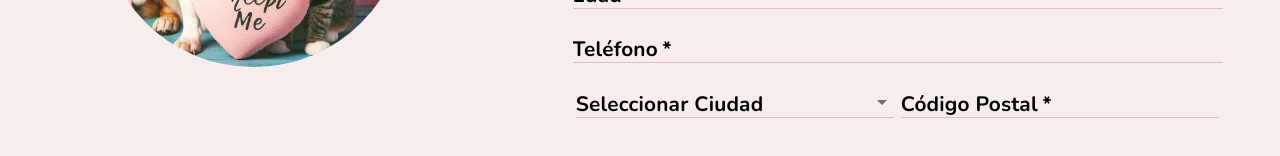
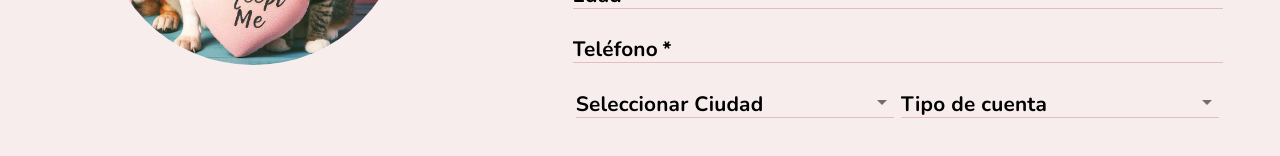
Before and after one commit to Daniel-Iniguez/AdoptaPatas-FrontEnd, a React (Vite) app: page /sign-up in a window 1280 px wide. Shown: the part 558-714 px from the top of the page. Built offline with nearby package versions, Linux system fonts and the light colour scheme.

Commit message:
Registro y Login con Axios

```diff
--- a/src/_auth/forms/SignInForm/SignInForm.jsx
+++ b/src/_auth/forms/SignInForm/SignInForm.jsx
@@ -9,6 +9,7 @@ import { colors } from '../../../assets/MUI/Colors';
 import { TextFieldStyle } from '../TextFieldStyles';
 import { useContext } from 'react';
 import { UserContext } from '../../context/UserContext';
+import axios from 'axios';
 
 
 function SignInForm({ setIsLogin }) {
@@ -28,11 +29,14 @@ function SignInForm({ setIsLogin }) {
   const [error, setError] = useState('');
 
 
-  const handleUserNameChange = (e) => {
+  const handleUserNameChange = async (e) => {
+    try {
       const userNameValue = e.target.value;
       console.log(userNameValue);
-    const usersData = JSON.parse(localStorage.getItem('users')) || [];
-    const user = usersData.find(u => (u.userName === userNameValue || u.email === userNameValue));
+      const response = await axios.get("http://localhost:8080/api/v1/users");
+      const users = response.data;
+      //const usersData = JSON.parse(localStorage.getItem('users')) || [];
+      const user = users.find(u => (u.username === userNameValue || u.email === userNameValue));
       if (user) {
         console.log('Usuario Registrado:');
         console.log(user);
@@ -42,6 +46,11 @@ function SignInForm({ setIsLogin }) {
       }
       setUserName(userNameValue);
       setEmail(userNameValue);
+
+    } catch (error) {
+      console.log(error);
+    }
+
   };
 
   const handlePasswordChange = (e) => {
@@ -53,11 +62,14 @@ function SignInForm({ setIsLogin }) {
 
   const { setUsuario } = useContext(UserContext);
 
-  const handleLogin = (e) => {
+  const handleLogin = async (e) => {
+    try {
       e.preventDefault();
       // Validar los datos aquí (comparar con datos en local storage)
-    const usersData = JSON.parse(localStorage.getItem('users')) || [];
-    const user = usersData.find(u => (u.userName === userName || u.email === email) && u.password === password);
+      //const usersData = JSON.parse(localStorage.getItem('users')) || [];
+      const response = await axios.get("http://localhost:8080/api/v1/users");
+      const users = response.data;
+      const user = users.find(u => (u.username === userName || u.email === email) && u.password === password);
       if (user) {
         console.log('Correcto');
         console.log(user);
@@ -75,6 +87,9 @@ function SignInForm({ setIsLogin }) {
         console.log('Incorrecto');
         setIsValidUser(false);
         setError('Usuario o contraseña incorrectos');
+      }
+    } catch (error) {
+      console.log(error);
     }
 
   };
--- a/src/_auth/forms/SignUpForm/RegisterPost.js
+++ b/src/_auth/forms/SignUpForm/RegisterPost.js
@@ -1,3 +1,4 @@
+import axios from "axios";
 
 /**
  *  Función para regitrar a un usuario en el localstorage
@@ -11,8 +12,32 @@
  * @param {place} city
  * @param {postalCode} postalCode
  */
-export const RegisterPost = (name, lastName, userName, email, password, age, phoneNumber, place, postalCode) => {
+export const RegisterPost = (name, lastName, userName, email, password, age, phoneNumber, place, role, userType) => {
 
+  // ========== Peticion POST usando api axios ================
+  const url = "http://localhost:8080/api/v1/users";
+  const postUsingAxios = async (url) => {
+    const user = {
+      firstName: name,
+      lastName: lastName,
+      username: userName,
+      age: age,
+      email: email,
+      phone: phoneNumber,
+      password: password,
+      city: place,
+      state: "México",
+      role: "Adopter",
+      userType: userType
+    }
+
+    const response = await axios.post(url, user);
+    console.log("POST Axios", response.data);
+  }
+  postUsingAxios(url);
+
+
+// ===== LOCAL STORAGE ========
   const userData = {
     name,
     lastName,
@@ -21,7 +46,7 @@ export const RegisterPost = (name, lastName, userName, email, password, age, pho
     password,
     age,
     phoneNumber,
-        postalCode,
+    userType,
     place,
   };
 
--- a/src/_auth/forms/SignUpForm/SignUpForm.jsx
+++ b/src/_auth/forms/SignUpForm/SignUpForm.jsx
@@ -8,19 +8,40 @@ import '../SignUpForm/SignUp.css'
 import { colors } from '../../../assets/MUI/Colors';
 import { TextFieldStyle } from '../TextFieldStyles';
 import { RegisterPost } from './RegisterPost';
+import axios from 'axios';
 
 
 function SignUpForm() {
+
+  /* // ========= Peticion Get usando api Axios =================
+  const url = "http://localhost:8080/api/v1/users";
+  const getUsersUsingAxios = async (url) => {
+    try {
+      const user = await axios.get(url);
+      console.log("GET Axios", user.data);
+
+    } catch (error) {
+      console.log(error);
+    }
+  } */
+
+
   const navigate = useNavigate(); //Inicio el historial
 
   //Use state para ver u ocultar la contraseña
   const [showPassword, setShowPassword] = useState(false);
   const handleClickShowPassword = () => setShowPassword((show) => !show);
 
-  //Objeto de las opciones de lugares de México
+  //Objeto de las opciones de lugares de México y tipos de usuario
   const flatProps = {
     options: placeMx.map((option) => option.place),
+
   };
+  const flatProps2 = {
+    options: usersType.map((option) => option.type),
+
+  };
+
 
   // valores y validaciones de los inputs
   const [name, setName] = useState(''); // Valor
@@ -39,10 +60,12 @@ function SignUpForm() {
   const [isValidAge, setIsValidAge] = useState(true);
   const [phoneNumber, setPhoneNumber] = useState('');
   const [isValidPhoneNumber, setIsValidPhoneNumber] = useState(true);
-  const [postalCode, setPostalCode] = useState('');
-  const [isValidPostalCode, setIsValidPostalCode] = useState(true);
+  /* const [postalCode, setPostalCode] = useState('');
+  const [isValidPostalCode, setIsValidPostalCode] = useState(true); */
   const [place, setPlace] = useState('');
   const [isValidPlace, setIsValidPlace] = useState(true);
+  const [userType, setUserType] = useState('Individual');
+  const [isValidUserType, setIsValidUserType] = useState(true);
 
   //Validacion si ya existe un usuario y correo electronico
   const [existUser, setExistUser] = useState(false);
@@ -75,30 +98,41 @@ function SignUpForm() {
     console.log("handleLastNameChange called");
 
   };
-  const handleUserNameChange = (e) => {
+  const handleUserNameChange = async (e) => {
+
+    try {
       const userNameValue = e.target.value;
       console.log(userNameValue);
-    const users = JSON.parse(localStorage.getItem('users')) || [];
-    const existUser = users.find(u => (u.userName === userNameValue));
+      const response = await axios.get("http://localhost:8080/api/v1/users");
+      const users = response.data
+      console.log("GET Axios", users.data);
+      //const users = JSON.parse(localStorage.getItem('users')) || [];
+      const existUser = users.find(u => (u.username === userNameValue));
       const regeName = /^[a-zA-Z0-9_-]+(?:\.[a-zA-Z0-9_-]+)*$/;
-    if (userNameValue.length < 2 || userNameValue.length > 50 || !userNameValue.match(regeName)) {
+      if (userNameValue.length < 3 || userNameValue.length > 50 || !userNameValue.match(regeName)) {
         setIsValidUserName(false);
       } else {
-      if(existUser){
+        if (existUser) {
           setExistUser(true);
-      }else{
+        } else {
           setExistUser(false);
           setIsValidUserName(true);
         }
       }
       setUserName(userNameValue);
       console.log("handleUserNameChange called");
-
+    } catch (error) {
+      console.log(error);
+    }
   };
-  const handleEmailChange = (e) => {
+  const handleEmailChange = async (e) => {
+    try {
       const userEmail = e.target.value;
       console.log(userEmail);
-    const users = JSON.parse(localStorage.getItem('users')) || [];
+      const response = await axios.get("http://localhost:8080/api/v1/users");
+      const users = response.data
+      console.log("GET Axios", users.data);
+      //const users = JSON.parse(localStorage.getItem('users')) || [];
       const existEmail = users.find(u => (u.email === userEmail));
       const regeName = /^[a-zA-Z0-9._-]+@[a-zA-Z0-9.-]+\.[a-zA-Z]{2,4}$/;
       if (userEmail.length < 1 || userEmail.length > 50 || !userEmail.match(regeName)) {
@@ -106,14 +140,16 @@ function SignUpForm() {
       } else {
         if (existEmail) {
           setExistEmail(true);
-      }else{
+        } else {
           setExistEmail(false)
           setIsValidEmail(true);
         }
       }
       setEmail(userEmail);
       console.log("handleEmailChange called");
-
+    } catch (error) {
+      console.log(error);
+    }
   };
   const handlePasswordChange = (e) => {
     const userPassword = e.target.value;
@@ -160,7 +196,7 @@ function SignUpForm() {
     setPhoneNumber(userPhoneNumber);
     console.log("handlePhoneNumberChange called");
   };
-  const handlePostalCodeChange = (e) => {
+  /* const handlePostalCodeChange = (e) => {
     const userPostalCode = e.target.value;
     console.log(userPostalCode);
     if (userPostalCode.length < 5 || userPostalCode.length > 10) {
@@ -170,7 +206,7 @@ function SignUpForm() {
     }
     setPostalCode(userPostalCode);
     console.log("handlePostalCodeChange called");
-  };
+  }; */
   const handlePlaceChange = (e) => {
     const userPlace = e.target.value;
     console.log(userPlace);
@@ -178,9 +214,20 @@ function SignUpForm() {
       setIsValidPlace(false);
     } else {
       setIsValidPlace(true);
+      setPlace(userPlace);
     }
-    setPlace(userPlace);
     console.log("handlePlaceChange called");
+  };
+  const handleUserTypeChange = (e) => {
+    const userType = e.target.value;
+    console.log(userType);
+    if (userType == '') {
+      setIsValidUserType(false);
+    } else {
+      setIsValidUserType(true);
+    }
+    setUserType(userType);
+    console.log("handleUserTypeChange called");
   };
 
 
@@ -196,11 +243,11 @@ function SignUpForm() {
       isValidConfirmPassword &&
       isValidAge &&
       isValidPhoneNumber &&
-      isValidPostalCode &&
       isValidPlace &&
+      isValidUserType &&
       !existUser && !existEmail
     ) {
-      RegisterPost(name, lastName, userName, email, password, age, phoneNumber, place, postalCode);
+      RegisterPost(name, lastName, userName, email, password, age, phoneNumber, place, userType);
       // Redirige al usuario a la página de inicio de sesión
       navigate('/sign-in');
 
@@ -258,7 +305,7 @@ function SignUpForm() {
               required
               fullWidth
               error={!isValidUserName || existUser}
-              helperText={isValidUserName ? (existUser? 'El usuaro ya existe, pruebe con otro' : '') : 'Nombre de Usuario Invalido'}
+              helperText={isValidUserName ? (existUser ? 'El usuaro ya existe, pruebe con otro' : '') : 'Nombre de Usuario Invalido'}
               onChange={handleUserNameChange}
               sx={{ marginBottom: '1%' }}
             />
@@ -271,7 +318,7 @@ function SignUpForm() {
               required
               fullWidth
               error={!isValidEmail || existEmail}
-              helperText={isValidEmail ? (existEmail? 'El correo ya esta en uso, pruebe con otro' : '') : 'Email Invalido'}
+              helperText={isValidEmail ? (existEmail ? 'El correo ya esta en uso, pruebe con otro' : '') : 'Email Invalido'}
               onChange={handleEmailChange}
               sx={{ marginBottom: '1%' }}
             />
@@ -384,17 +431,21 @@ function SignUpForm() {
                   />
                 </Grid>
                 <Grid item xs={12} sm={6} sx={{ display: 'flex', justifyContent: 'center' }}>
+                  <Autocomplete
+                    {...flatProps2}
+                    id="flat-demo"
+                    sx={{ width: '98%' }}
+                    renderInput={(params) => (
                       <TextFieldStyle
-                    type='Number'
-                    id="postalCode"
-                    label="Código  Postal"
+                        {...params}
+                        label="Tipo de cuenta"
                         variant="standard"
-                    value={postalCode}
-                    required
-                    error={!isValidPostalCode}
-                    helperText={isValidPostalCode ? '' : 'Entre 5 y 10 digitos'}
-                    onChange={handlePostalCodeChange}
-                    sx={{ width: '98%', marginBottom: '1%' }}
+                        value={userType}
+                        error={!isValidUserType}
+                        onChange={handleUserTypeChange}
+                        helperText={isValidUserType ? '' : 'Selecciona que tipo de cuenta es'}
+                      />
+                    )}
                   />
                 </Grid>
               </Grid>
@@ -490,4 +541,10 @@ const placeMx = [
   { place: 'Saltillo' },
 ];
 
+const usersType = [
+  { type: 'Individual' },
+  { type: 'Organización' },
+];
+
+
 export default SignUpForm;
```
Lines whose indentation alone changed are shown as unchanged.
